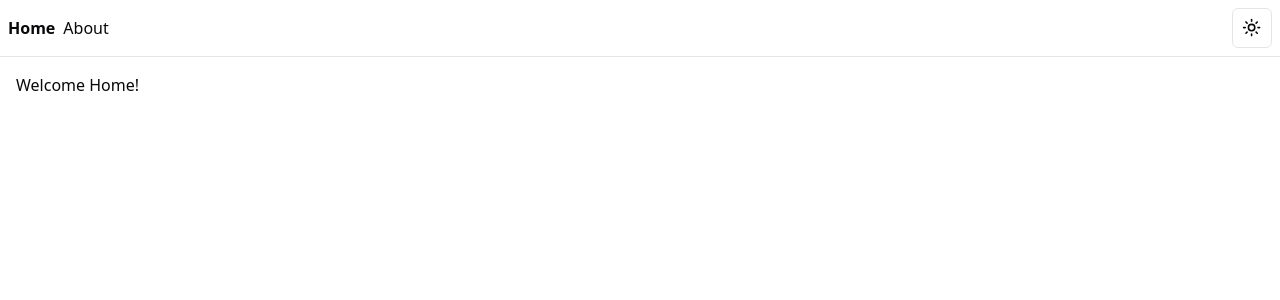
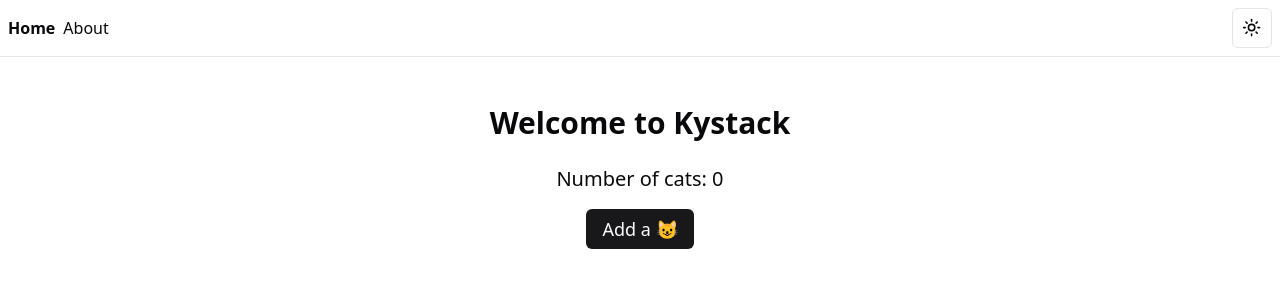
Before and after one commit to kyziq/kystack, a React app: page / in a window 1280 px wide. Shown: the top 300 px of the page. Built offline with nearby package versions, Linux system fonts and the light colour scheme; the HTML template or start-up script is replaced by a standard one.

Commit message:
feat: add simple usage of `zustand`

```diff
--- a/src/routes/index.lazy.tsx
+++ b/src/routes/index.lazy.tsx
@@ -1,13 +1,24 @@
+import { Button } from '@/components/ui/button';
+import { useCatStore } from '@/stores/useCatStore';
 import { createLazyFileRoute } from '@tanstack/react-router';
 
 export const Route = createLazyFileRoute('/')({
-  component: HomeComponent,
+  component: Index,
 });
 
-function HomeComponent() {
+function Index() {
+  const cats = useCatStore((state) => state.cats);
+  const increaseCats = useCatStore((state) => state.increaseCats);
+
   return (
-    <div>
-      <h3>Welcome Home!</h3>
+    <div className="flex items-center justify-center">
+      <div className="text-center p-8">
+        <h1 className="text-3xl font-bold mb-6">Welcome to Kystack</h1>
+        <p className="text-xl mb-4">Number of cats: {cats}</p>
+        <Button onClick={() => increaseCats(1)} className="text-lg">
+          Add a 😺
+        </Button>
+      </div>
     </div>
   );
 }
--- a/src/stores/index.ts
+++ b/src/stores/index.ts
@@ -1 +1,2 @@
+export { useCatStore } from "./useCatStore";
 export { useThemeStore } from "./useThemeStore";
--- /dev/null
+++ b/src/stores/useCatStore.ts
@@ -0,0 +1,11 @@
+import { create } from "zustand";
+
+interface CatStore {
+  cats: number;
+  increaseCats: (amount: number) => void;
+}
+
+export const useCatStore = create<CatStore>((set) => ({
+  cats: 0,
+  increaseCats: (amount) => set((state) => ({ cats: state.cats + amount })),
+}));
```
